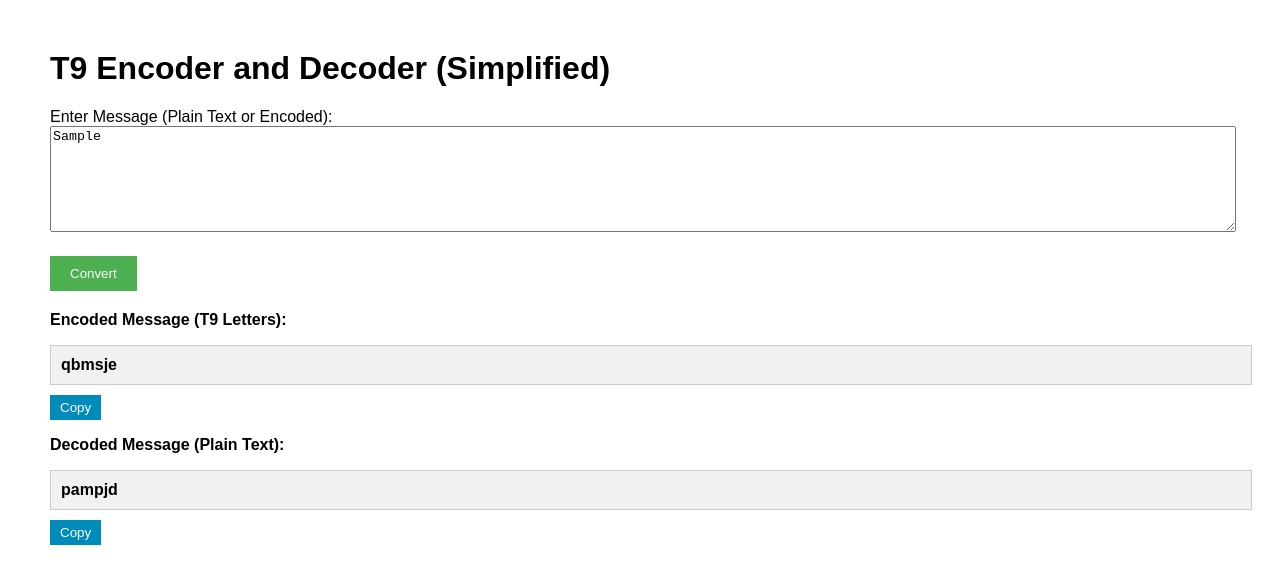
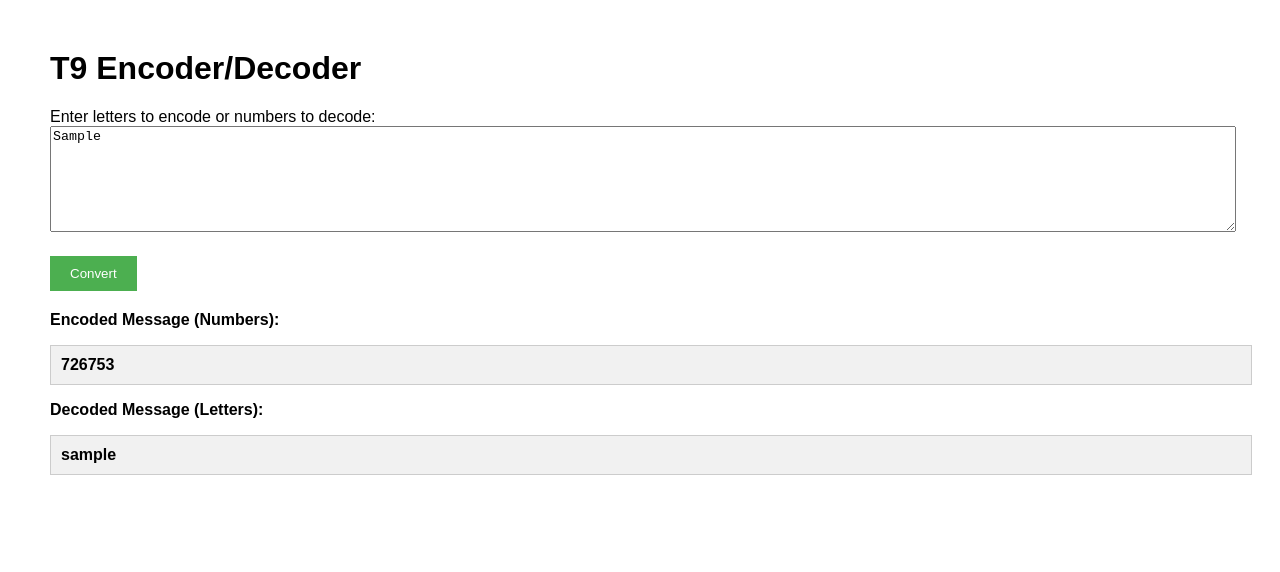
Before and after one commit to surubro/123, a plain HTML site: page index.html in a window 1280 px wide. Both pictures are taken after typing "Sample" into the empty fields and a click on the button "Convert". Shown: the top 572 px of the page. Drawn offline with Linux system fonts and the light colour scheme; grey boxes are pictures that could not be loaded.

Commit message:
Update index.html

```diff
--- a/index.html
+++ b/index.html
@@ -3,7 +3,7 @@
 <head>
   <meta charset="UTF-8" />
   <meta name="viewport" content="width=device-width, initial-scale=1.0"/>
-  <title>T9 Encoder and Decoder</title>
+  <title>T9 Encoder Decoder</title>
   <style>
     body {
       font-family: Arial, sans-serif;
@@ -28,20 +28,6 @@
       margin-top: 20px;
       font-weight: bold;
     }
-    .image-container {
-      text-align: center;
-      margin-top: 30px;
-    }
-    .copy-btn {
-      padding: 5px 10px;
-      background-color: #008CBA;
-      color: white;
-      border: none;
-      cursor: pointer;
-    }
-    .copy-btn:hover {
-      background-color: #007B9E;
-    }
     .text-box {
       width: 100%;
       padding: 10px;
@@ -50,115 +36,72 @@
       margin-bottom: 10px;
       word-wrap: break-word;
     }
-    .copyright {
-      margin-top: 40px;
-      text-align: center;
-      color: #777;
-    }
   </style>
 </head>
 <body>
-  <h1>T9 Encoder and Decoder (Simplified)</h1>
-  <label for="textInput">Enter Message (Plain Text or Encoded):</label>
-  <textarea id="textInput" placeholder="Type something..."></textarea>
+  <h1>T9 Encoder/Decoder</h1>
+  <label for="textInput">Enter letters to encode or numbers to decode:</label>
+  <textarea id="textInput" placeholder="Try typing 'hello' or '43556'"></textarea>
   <button onclick="convert()">Convert</button>
 
   <div class="output">
-    <p><strong>Encoded Message (T9 Letters):</strong></p>
+    <p><strong>Encoded Message (Numbers):</strong></p>
     <div id="encodedMessage" class="text-box"></div>
-    <button class="copy-btn" onclick="copyText('encodedMessage')">Copy</button>
 
-    <p><strong>Decoded Message (Plain Text):</strong></p>
+    <p><strong>Decoded Message (Letters):</strong></p>
     <div id="decodedMessage" class="text-box"></div>
-    <button class="copy-btn" onclick="copyText('decodedMessage')">Copy</button>
-  </div>
-
-  <div class="image-container">
-    <img src="https://raw.githubusercontent.com/surubro/surubro.github.io/refs/heads/master/t9-t9.png" alt="T9 Encoder and Decoder Example">
-  </div>
-
-  <div class="copyright">
-    Made with ❤️ by Surendra Sonawane
   </div>
 
   <script>
     const t9Map = {
-      "2": ["a", "b", "c"],
-      "3": ["d", "e", "f"],
-      "4": ["g", "h", "i"],
-      "5": ["j", "k", "l"],
-      "6": ["m", "n", "o"],
-      "7": ["p", "q", "r", "s"],
-      "8": ["t", "u", "v"],
-      "9": ["w", "x", "y", "z"],
-      "0": ["_"]
+      '2': ['a', 'b', 'c'],
+      '3': ['d', 'e', 'f'],
+      '4': ['g', 'h', 'i'],
+      '5': ['j', 'k', 'l'],
+      '6': ['m', 'n', 'o'],
+      '7': ['p', 'q', 'r', 's'],
+      '8': ['t', 'u', 'v'],
+      '9': ['w', 'x', 'y', 'z'],
+      '0': ['_']
     };
 
-    const reverseT9Map = {};
-    for (const key in t9Map) {
-      for (const letter of t9Map[key]) {
-        reverseT9Map[letter] = key;
-      }
+    const letterToDigit = {};
+    for (const digit in t9Map) {
+      t9Map[digit].forEach(letter => {
+        letterToDigit[letter] = digit;
+      });
     }
 
-    function getRandomT9Letter(digit) {
-      const letters = t9Map[digit];
-      return letters[Math.floor(Math.random() * letters.length)];
+    function getRandomFromArray(arr) {
+      return arr[Math.floor(Math.random() * arr.length)];
     }
 
     function convert() {
-      const input = document.getElementById("textInput").value.trim();
+      const input = document.getElementById("textInput").value.trim().toLowerCase();
       let encoded = "";
       let decoded = "";
 
-      // Encoding
-      for (const char of input.toLowerCase()) {
-        if (char === " ") {
-          encoded += getRandomT9Letter("0");
-        } else if (reverseT9Map[char]) {
-          encoded += getRandomT9Letter(reverseT9Map[char]);
+      // Encode: letter to digit
+      for (const char of input) {
+        if (/[a-z_]/.test(char)) {
+          encoded += letterToDigit[char] || char;
         } else {
           encoded += char;
         }
       }
 
-      // Decoding
-      for (const char of input.toLowerCase()) {
-        if (char === "_") {
-          decoded += " ";
+      // Decode: digit to random letter
+      for (const char of input) {
+        if (/[0-9]/.test(char) && t9Map[char]) {
+          decoded += getRandomFromArray(t9Map[char]);
         } else {
-          let found = false;
-          for (const digit in t9Map) {
-            if (t9Map[digit].includes(char)) {
-              decoded += t9Map[digit][0]; // Always pick first letter
-              found = true;
-              break;
-            }
-          }
-          if (!found) decoded += char;
+          decoded += char;
         }
       }
 
       document.getElementById("encodedMessage").innerText = encoded || "No encoded message";
       document.getElementById("decodedMessage").innerText = decoded || "No decoded message";
     }
-
-    function copyText(elementId) {
-      const textToCopy = document.getElementById(elementId).innerText;
-      if (navigator.clipboard) {
-        navigator.clipboard.writeText(textToCopy)
-          .then(() => alert("Text copied to clipboard!"))
-          .catch(err => alert("Failed to copy text: " + err));
-      } else {
-        const textArea = document.createElement("textarea");
-        textArea.value = textToCopy;
-        document.body.appendChild(textArea);
-        textArea.select();
-        document.execCommand("copy");
-        document.body.removeChild(textArea);
-        alert("Text copied to clipboard!");
-      }
-    }
   </script>
 </body>
 </html>
```
